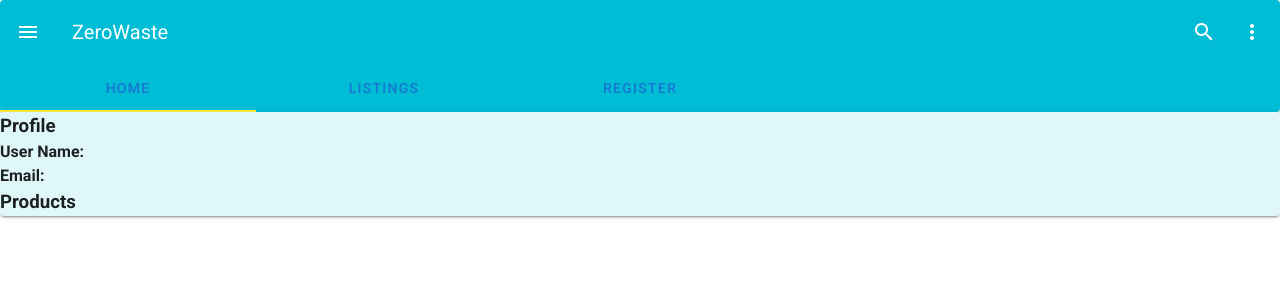
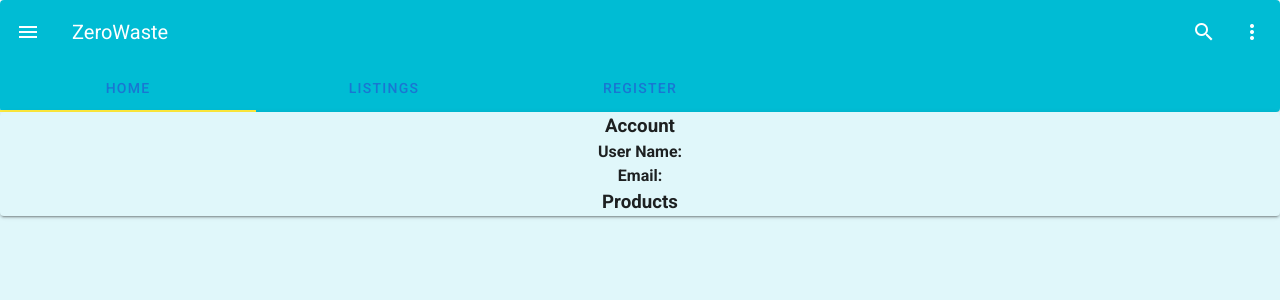
Before and after one commit to SvetLana203/Project4, a Vue app in the folder client/: page /profile in a window 1280 px wide. Shown: the top 300 px of the page. Built offline with nearby package versions, Linux system fonts and the light colour scheme.

Commit message:
styling2

```diff
--- a/client/src/pages/EditItem.vue
+++ b/client/src/pages/EditItem.vue
@@ -1,4 +1,5 @@
 <template>
+<div class="cyan lighten-5">
   <v-card class="mx-auto" max-width="400">
     <v-card-text>
   <v-form  class="edit-item">
@@ -18,9 +19,8 @@
     </v-card-actions>
   </v-form>
   </v-card-text>
-
-
   </v-card>
+</div>
 </template>
 
 <script>
--- a/client/src/pages/Home.vue
+++ b/client/src/pages/Home.vue
@@ -1,7 +1,9 @@
 <template>
+<v-app class="cyan lighten-5">
 <v-card>
   <h2>ZeroWaste</h2>
 </v-card>
+</v-app>
 </template>
 <script>
 
--- a/client/src/pages/Profile.vue
+++ b/client/src/pages/Profile.vue
@@ -1,13 +1,15 @@
 <template>
-  <v-card class="cyan lighten-5">
-      <h3>Profile</h3>
-      <h4>User Name: {{ user.name }}</h4>
-      <h4>Email: {{ user.email }}</h4>
-      <h3 class="profile-title">Products</h3>
-    <v-card v-for="item in user.items" :key="item.id">
-        <ItemCard :item="item" :owner="user.name" />
-    </v-card>
+<v-app class="cyan lighten-5">
+  <v-card class="cyan lighten-5 text-center">
+    <h3>Account</h3>
+    <h4>User Name: {{ user.name }}</h4>
+    <h4>Email: {{ user.email }}</h4>
+    <h3 class="profile-title">Products</h3>
   </v-card>
+    <v-card class="cyan lighten-5" v-for="item in user.items" :key="item.id">
+    <ItemCard :item="item" :owner="user.name" />
+  </v-card>
+  </v-app>
 </template>
 
 <script>
```
